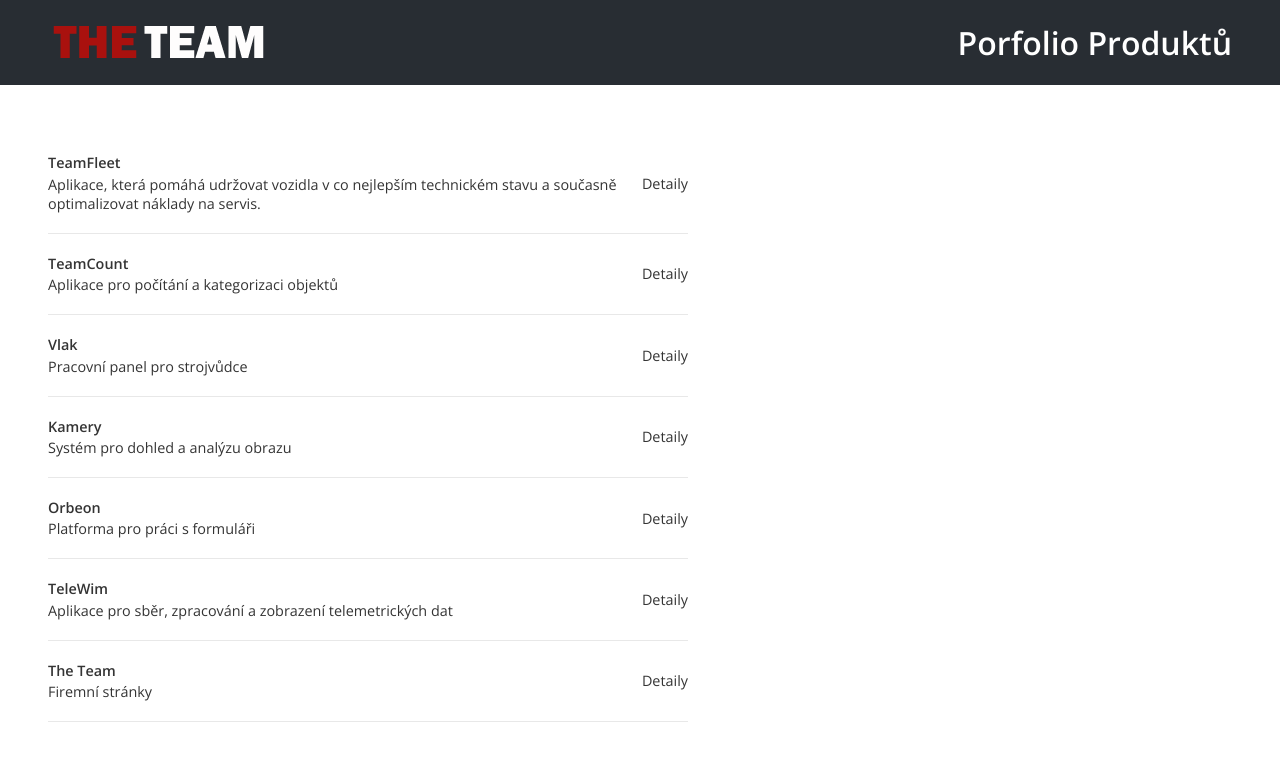
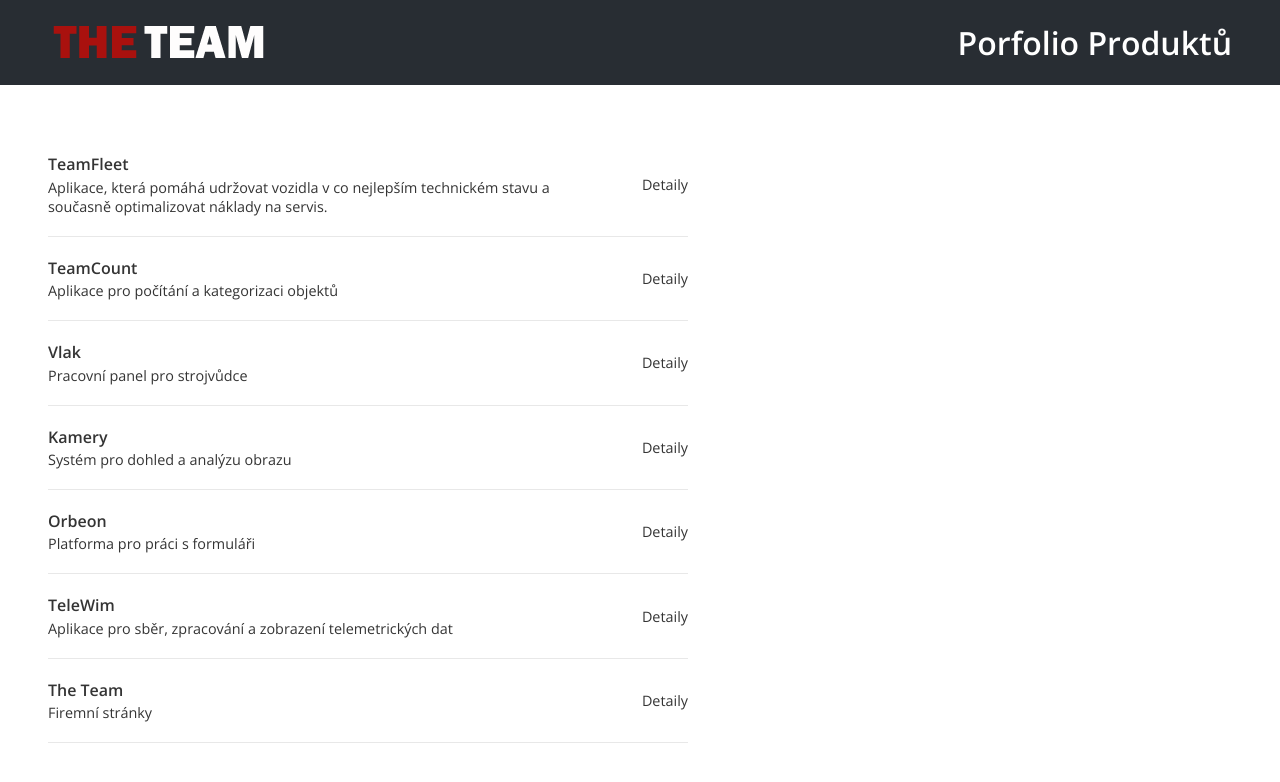
Before and after one commit to klara367/the-team-portfolio, a React (Create React App) app: page / in a window 1280 px wide. Shown: the top 782 px of the page. Built offline with nearby package versions, Linux system fonts and the light colour scheme.

Commit message:
article gap

```diff
--- a/src/pages/Portfolio.css
+++ b/src/pages/Portfolio.css
@@ -1,5 +1,6 @@
 article {
   justify-content: space-between;
+  gap: 4rem;
   padding-block: 1.25rem;
   border-bottom: 1px solid var(--border-light-clr);
   cursor: pointer;
@@ -8,6 +9,10 @@
 article:hover,
 article:active {
   transform: scale(1.02);
+}
+
+.product-name {
+  font-size: 1rem;
 }
 
 .anotation {
--- a/src/pages/Portfolio.js
+++ b/src/pages/Portfolio.js
@@ -22,7 +22,7 @@
                     const { name, anotation } = project
                     return <article onMouseOver={() => handleClick(index)} key={name} className="flex-center">
                         <a href="#description">
-                            <p className="fw-600 p-mobile-width">{name}</p>
+                            <p className="fw-600 p-mobile-width product-name">{name}</p>
                             <p className="anotation">{anotation}</p>
                         </a>
                         <Link to={`/details/${name}`} className="detail-link">Detaily</Link>
```
